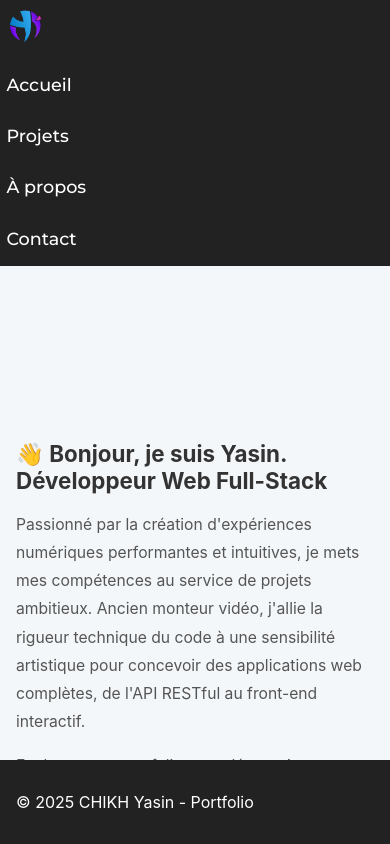
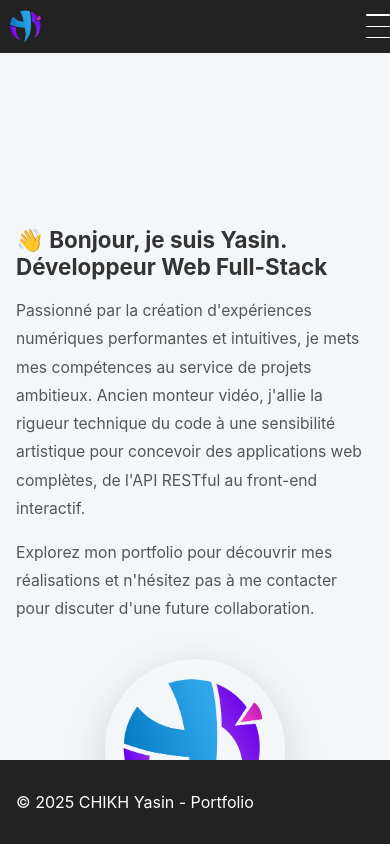
Before and after one commit to yass5602/Portfolio-Yasin, a React (Vite) app: page / in a window 390 px wide. Shown: the top 844 px of the page. Built offline with nearby package versions, Linux system fonts and the light colour scheme.

Commit message:
Ajout d'un menu burger (temporaire) sur la version responsive smatphone

```diff
--- a/src/components/Header.jsx
+++ b/src/components/Header.jsx
@@ -1,16 +1,43 @@
+import { useState, useEffect } from 'react';
 import { Link } from 'react-router-dom';
 import logoImage from "../images/Fichier_2.png"
 
 export default function Header() {
+  const [menuOpen, setMenuOpen] = useState(false);
+
+  // Empêche le scroll du body quand le menu est ouvert
+  useEffect(() => {
+    if (menuOpen) {
+      document.body.classList.add('menu-open');
+    } else {
+      document.body.classList.remove('menu-open');
+    }
+    return () => document.body.classList.remove('menu-open');
+  }, [menuOpen]);
+
   return (
-    <header>
-      <img src={logoImage} alt="Logo"/>
-      <nav>
+    <header className="navbar">
+      <div className="navbar-logo-container">
+        <img src={logoImage} alt="Logo" className="navbar-logo"/>
+      </div>
+      <button
+        className={`burger${menuOpen ? ' open' : ''}`}
+        onClick={() => setMenuOpen(!menuOpen)}
+        aria-label="Ouvrir le menu"
+        aria-expanded={menuOpen}
+      >
+        <span></span>
+        <span></span>
+        <span></span>
+      </button>
+      {/* Overlay pour fond grisé et fermeture au clic */}
+      {menuOpen && <div className="menu-overlay" onClick={() => setMenuOpen(false)}></div>}
+      <nav className={`nav-links${menuOpen ? ' open' : ''}`}>
         <ul>
-          <li><Link to="/">Accueil</Link></li>
-          <li><Link to="/projects">Projets</Link></li>
-          <li><Link to="/about">À propos</Link></li>
-          <li><Link to="/contact">Contact</Link></li>
+          <li><Link to="/" onClick={() => setMenuOpen(false)}>Accueil</Link></li>
+          <li><Link to="/projects" onClick={() => setMenuOpen(false)}>Projets</Link></li>
+          <li><Link to="/about" onClick={() => setMenuOpen(false)}>À propos</Link></li>
+          <li><Link to="/contact" onClick={() => setMenuOpen(false)}>Contact</Link></li>
         </ul>
       </nav>
     </header>
--- a/src/styles/global.css
+++ b/src/styles/global.css
@@ -314,4 +314,160 @@ footer {
     font-size: 0.7rem;
     padding: 0.1rem 0.4rem;
   }
+  .nav-links {
+    justify-content: center;
+    align-items: center;
+  }
+  .nav-links ul {
+    display: flex;
+    flex-direction: column;
+    align-items: center;
+    justify-content: center;
+    height: 100%;
+    width: 100%;
+    gap: 2rem;
+    margin: 0;
+    padding: 0;
+  }
+  .nav-links ul li {
+    width: 100%;
+    text-align: center;
+    font-size: 1.3rem;
+  }
+  .navbar {
+    display: flex;
+    flex-direction: row;
+    align-items: center;
+    justify-content: flex-start;
+    padding: 0.4rem;
+    position: relative;
+  }
+  .navbar-logo-container {
+    margin-right: auto;
+  }
+  .burger {
+    margin-left: 0;
+  }
 }
+
+/* === Navbar Burger Styles === */
+
+.navbar {
+  display: flex;
+  align-items: center;
+  justify-content: flex-start;
+  padding: 1rem 2rem;
+  background-color: #222;
+  position: fixed;
+  width: 100%;
+  top: 0;
+  left: 0;
+  z-index: 1000;
+}
+
+.navbar-logo {
+  height: 40px;
+}
+.navbar-logo-container {
+  margin-right: auto;
+}
+
+.burger {
+  display: none;
+  flex-direction: column;
+  justify-content: center;
+  width: 36px;
+  height: 36px;
+  background: none;
+  border: none;
+  cursor: pointer;
+  z-index: 1100;
+}
+
+.burger span {
+  display: block;
+  height: 4px;
+  width: 100%;
+  background: #fff;
+  margin: 5px 0;
+  border-radius: 2px;
+  transition: 0.3s;
+}
+.burger.open span:nth-child(1) {
+  transform: translateY(9px) rotate(45deg);
+}
+.burger.open span:nth-child(2) {
+  opacity: 0;
+}
+.burger.open span:nth-child(3) {
+  transform: translateY(-9px) rotate(-45deg);
+}
+
+.nav-links {
+  display: flex;
+  align-items: center;
+  transition: right 0.3s cubic-bezier(0.4,0,0.2,1);
+}
+
+@media (max-width: 600px) {
+  .navbar {
+    padding: 0.4rem;
+    position: relative;
+  }
+  .burger {
+    margin-left: auto;
+  }
+  .burger {
+    display: flex;
+  }
+  .nav-links {
+    display: none;
+    position: fixed;
+    top: 0;
+    right: -100vw;
+    height: 100vh;
+    width: 70vw;
+    max-width: 320px;
+    background: #222;
+    flex-direction: column;
+    justify-content: center;
+    align-items: center;
+    gap: 2rem;
+    transition: right 0.3s;
+    z-index: 1050;
+    box-shadow: -2px 0 8px rgba(0,0,0,0.15);
+  }
+  .nav-links.open {
+    display: flex;
+    right: 0;
+  }
+  .nav-links ul {
+    flex-direction: column;
+    gap: 2rem;
+  }
+  .nav-links ul li {
+    font-size: 1.3rem;
+  }
+}
+
+/* Pour éviter le scroll horizontal quand le menu est ouvert */
+body.menu-open {
+  overflow: hidden;
+}
+
+/* Overlay pour menu burger */
+.menu-overlay {
+  position: fixed;
+  top: 0;
+  left: 0;
+  width: 100vw;
+  height: 100vh;
+  background: rgba(0,0,0,0.4);
+  z-index: 1040;
+  animation: fadeInOverlay 0.3s;
+}
+
+@keyframes fadeInOverlay {
+  from { opacity: 0; }
+  to { opacity: 1; }
+}
```
